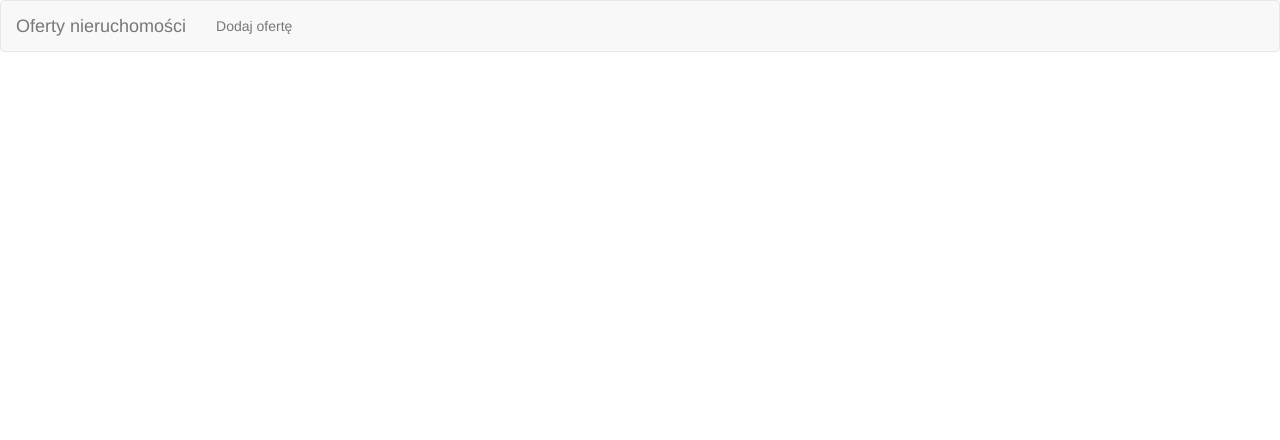
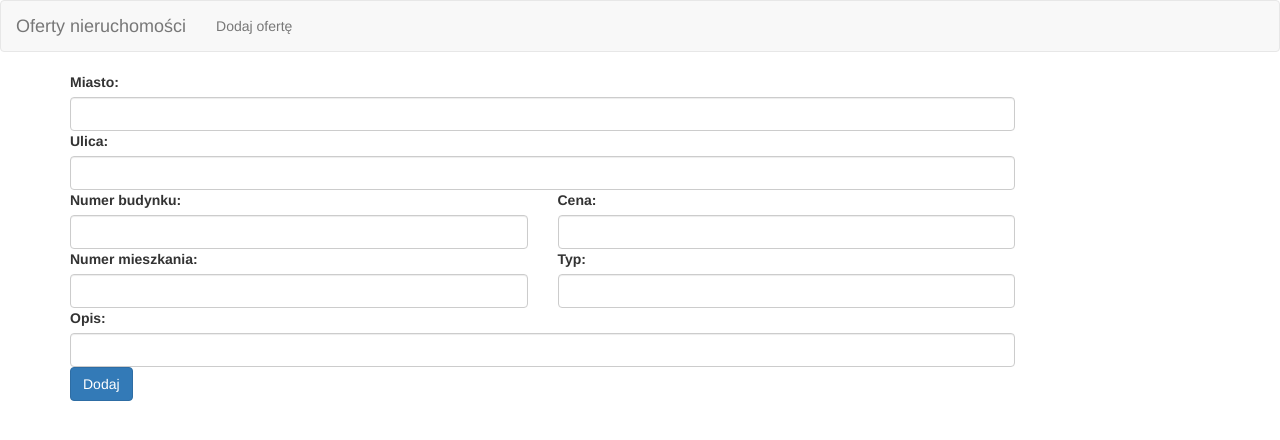
Before and after one commit to Cutter72/recruitment-task-01, an Angular app: page / in a window 1280 px wide. Shown: the top 440 px of the page. Built offline with nearby package versions, Linux system fonts and the light colour scheme.

Commit message:
newEstateOffer template created

```diff
--- a/src/app/app.component.html
+++ b/src/app/app.component.html
@@ -1 +1,8 @@
 <app-header></app-header>
+<div class="container">
+  <div class="row">
+    <div class="col-md-10">
+      <app-new-estate-offer></app-new-estate-offer>
+    </div>
+  </div>
+</div>
--- a/src/app/app.module.ts
+++ b/src/app/app.module.ts
@@ -3,11 +3,13 @@ import { NgModule } from '@angular/core';
 
 import { AppComponent } from './app.component';
 import { HeaderComponent } from './header/header.component';
+import { NewEstateOfferComponent } from './new-estate-offer/new-estate-offer.component';
 
 @NgModule({
   declarations: [
     AppComponent,
-    HeaderComponent
+    HeaderComponent,
+    NewEstateOfferComponent
   ],
   imports: [
     BrowserModule
--- /dev/null
+++ b/src/app/new-estate-offer/new-estate-offer.component.html
@@ -0,0 +1,27 @@
+<div class="row">
+  <div class="col-md-12">
+    <label>Miasto:</label>
+    <input type="text" class="form-control" required="true">
+    <label>Ulica:</label>
+    <input type="text" class="form-control" required="true">
+  </div>
+  <div class="col-md-6">
+    <label>Numer budynku:</label>
+    <input type="number" step="1" min="1" class="form-control" required="true">
+    <label>Numer mieszkania:</label>
+    <input type="number" step="1" min="1" class="form-control" required="true">
+  </div>
+  <div class="col-md-6">
+    <label>Cena:</label>
+    <input type="number" step="10000" min="0" class="form-control" required="true">
+    <label>Typ:</label>
+    <input type="number" step="1" min="1" class="form-control" required="true">
+  </div>
+  <div class="col-md-12">
+    <label>Opis:</label>
+    <input type="text" class="form-control" required="true">
+  </div>
+  <div class="col-md-3">
+    <button type="submit" class="btn btn-primary">Dodaj</button>
+  </div>
+</div>
--- /dev/null
+++ b/src/app/new-estate-offer/new-estate-offer.component.ts
@@ -0,0 +1,15 @@
+import { Component, OnInit } from '@angular/core';
+
+@Component({
+  selector: 'app-new-estate-offer',
+  templateUrl: './new-estate-offer.component.html',
+  styleUrls: ['./new-estate-offer.component.css']
+})
+export class NewEstateOfferComponent implements OnInit {
+
+  constructor() { }
+
+  ngOnInit() {
+  }
+
+}
```
Also changed, not shown: src/app/new-estate-offer/new-estate-offer.component.css (added).
